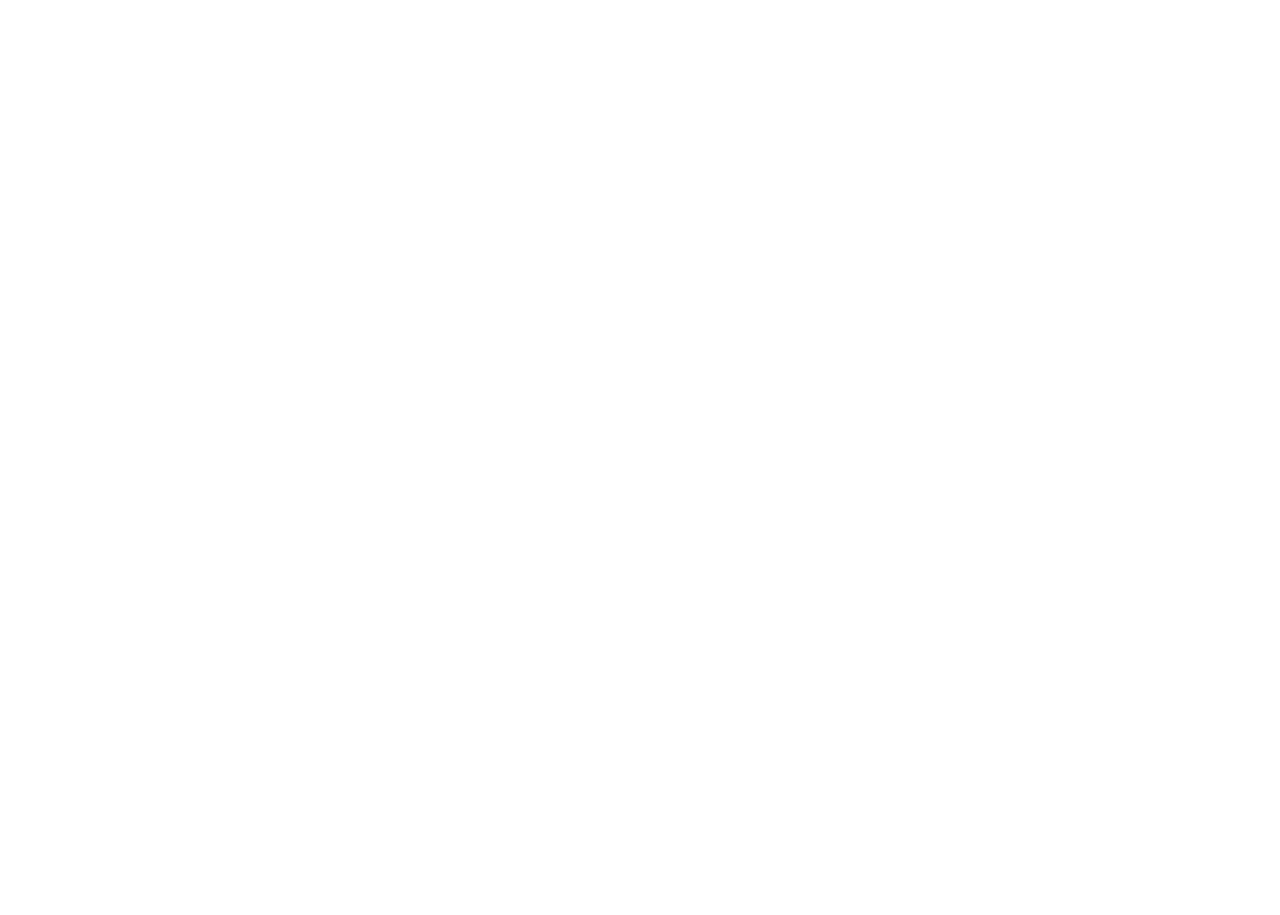
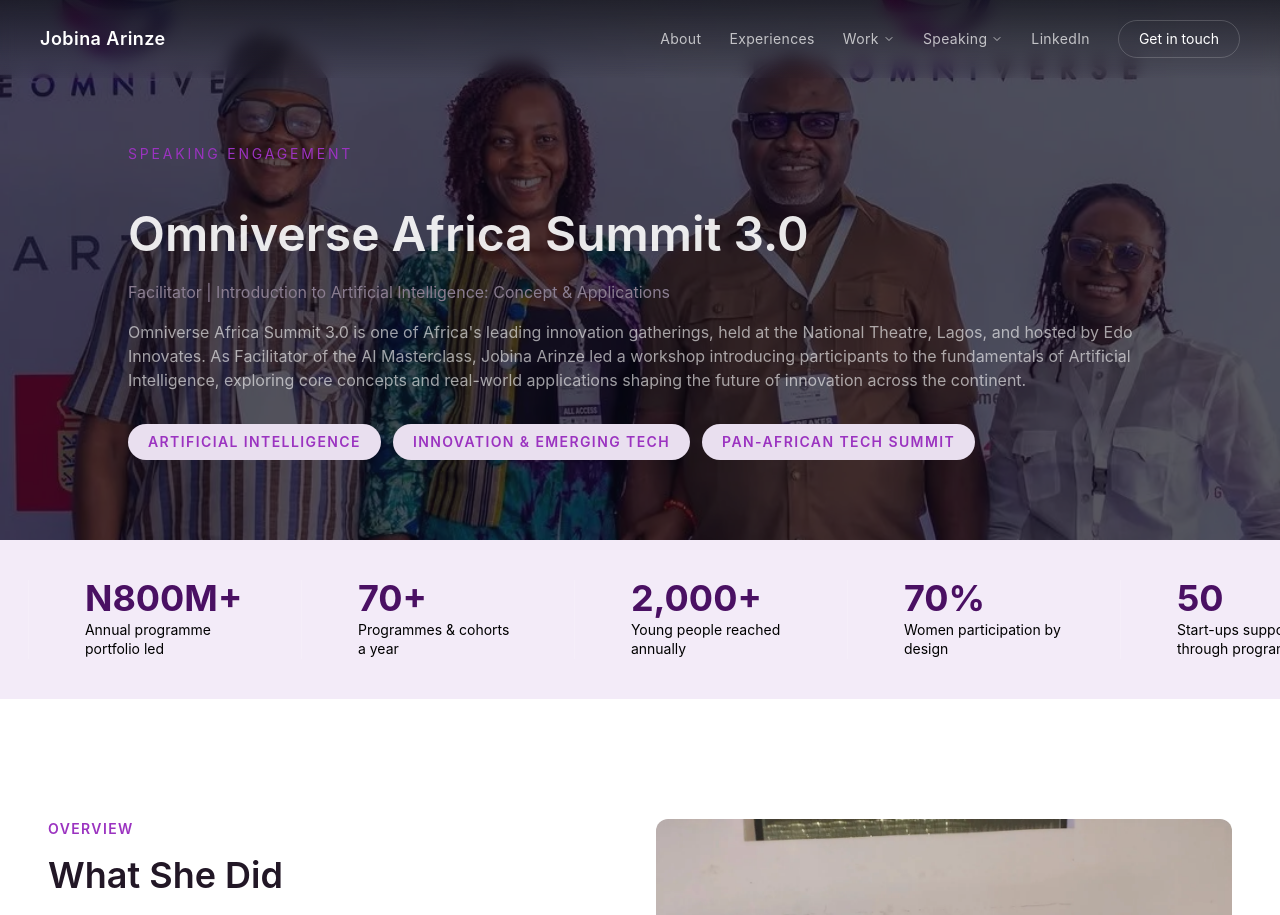
Before and after one commit to FOA-developer/Jobina-Portfolio, a React (Vite) app in the folder frontend/: page /omniverse_africa_summit in a window 1280 px wide. Before the commit this address had no page. Shown: the top 915 px of the page. Before the commit the page ends 800 px from the top, so only its background shows below. Built offline with nearby package versions, Linux system fonts and the light colour scheme.

Commit message:
feat: added new routes to the new page added

```diff
--- a/frontend/src/App.jsx
+++ b/frontend/src/App.jsx
@@ -13,6 +13,7 @@
 import Seg from './pages/Seg';
 import Ngcare from './pages/Ngcare';
 import Iom from './pages/Iom';
+import Omni from './pages/Omni';
 
 
 function App() {
@@ -22,6 +23,7 @@
       <Routes>
         <Route path="/" element={<Home />} />
         <Route path="/youth" element={<Youth />} />
+        <Route path="/omniverse_africa_summit" element={<Omni />} />
         <Route path="/jobberman" element={<Jobberman />} />
         <Route path="/gritin_ai_conference" element={<Grit />} />
         <Route path="/girllead" element={<Girl />} />
--- a/frontend/src/data/speaking.js
+++ b/frontend/src/data/speaking.js
@@ -4,6 +4,7 @@
 import img3 from '../assets/jci/3.jpeg';
 import img4 from '../assets/royal/2.jpeg';
 import img5 from '../assets/pathway/1.jpg';
+import img6 from "../assets/omni/1.webp";
 
 // Single source of truth for the Speaking section cards AND the navbar "Speaking" dropdown.
 export const SPEAKING_ITEMS = [
@@ -43,10 +44,17 @@
     link: '/royaliwere',
   },
   {
-    title:       'Facilator/Speaker',
-    description: 'A women-focused entrepreneurship programme combining business development, digital innovation, mentorship, and access to finance to accelerate enterprise growth',
-    period:      'EstablishHER Academy',
+    title:       'Panelist',
+    description: "Joined a panel discussion at the University of Benin, guiding students, new graduates, and NYSC members through leadership, employability, and practical strategies for entering the economy after school.",
+    period:      'Pathways to the Economy',
     src: img5,
     link: '/pathway_to_the_economy',
   },
+  {
+    title:       'Facilitator',
+    description: "Facilitated an AI Masterclass introducing participants to core Artificial Intelligence concepts and real-world applications at one of Africa's leading innovation gatherings, held in Lagos.",
+    period:      'Omniverse Africa Summit 3.0',
+    src: img6,
+    link: '/omniverse_africa_summit',
+  },
 ];
--- /dev/null
+++ b/frontend/src/pages/Omni.jsx
@@ -0,0 +1,44 @@
+import First from "../components/others/First";
+import Navbar from "../components/main/Navbar";
+import Second from "../components/others/Second";
+import Contact from "../components/main/Contact";
+import img from "../assets/omni/2.webp"
+import img2 from "../assets/omni/23.webp"
+
+const impact = [
+  { value: '42,000+',  label: 'Tech talents trained across the ecosystem' },
+  { value: 'N800M+',   label: 'Annual programme portfolio led' },
+  { value: '70+',      label: 'Programmes & cohorts a year' },
+  { value: '2,000+',   label: 'Young people reached annually' },
+  { value: '70%',      label: 'Women participation by design' },
+  { value: '50',       label: 'Start-ups supported through programmes' },
+];
+
+
+const Omni = () => {
+  return  (
+    <>
+    <Navbar />
+      <First
+        first = "speaking engagement"
+        img={img}
+        impact = {impact}
+        header="Omniverse Africa Summit 3.0"
+        period="Facilitator | Introduction to Artificial Intelligence: Concept & Applications"
+        description="Omniverse Africa Summit 3.0 is one of Africa's leading innovation gatherings, held at the National Theatre, Lagos, and hosted by Edo Innovates. As Facilitator of the AI Masterclass, Jobina Arinze led a workshop introducing participants to the fundamentals of Artificial Intelligence, exploring core concepts and real-world applications shaping the future of innovation across the continent."
+        tags={['Artificial Intelligence', 'Innovation & Emerging Tech', 'Pan-African Tech Summit']}
+        />
+      <Second
+        img={img2}
+        header = "Contributions"
+        title="Omniverse Africa Summit 3.0 — AI Masterclass"
+        description="As Facilitator at Omniverse Africa Summit 3.0, Jobina Arinze led the AI Masterclass, 'Introduction to Artificial Intelligence: Concept & Applications,' guiding participants through the foundational concepts of AI and how they translate into practical, real-world use across industries and innovation ecosystems."
+        description1="Reflecting on the journey from first learning about cloud technology to now facilitating AI conversations on one of Africa's biggest innovation stages, she used the platform to demystify AI for a broader audience and reinforce the continent's growing role in shaping emerging technology."
+        cert={["Facilitated the AI Masterclass at Omniverse Africa Summit 3.0.", "Led sessions on AI concepts and real-world applications.", "Represented Edo Innovates on a pan-African innovation stage.", "Engaged participants across Africa's growing tech ecosystem."]}
+      />
+      <Contact />
+    </>
+  )
+}
+
+export default Omni;
```
